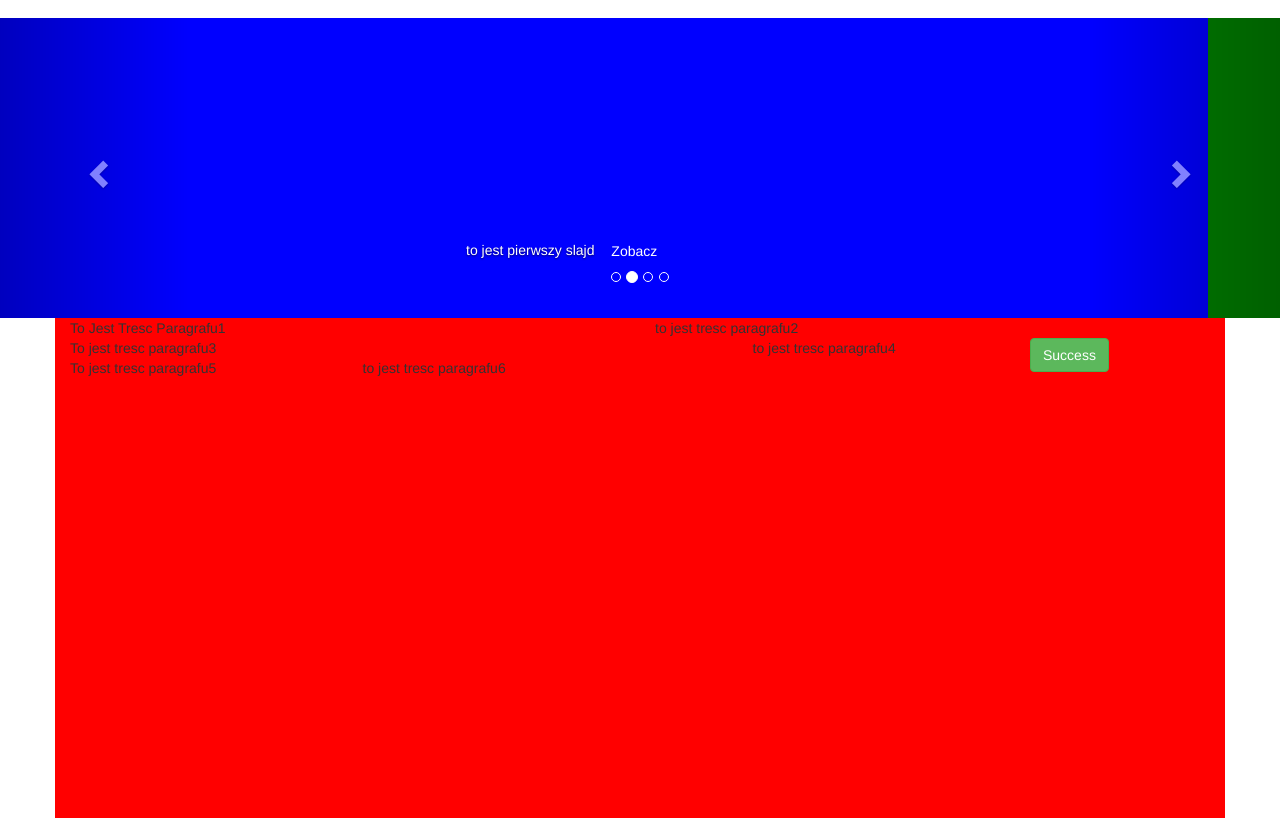
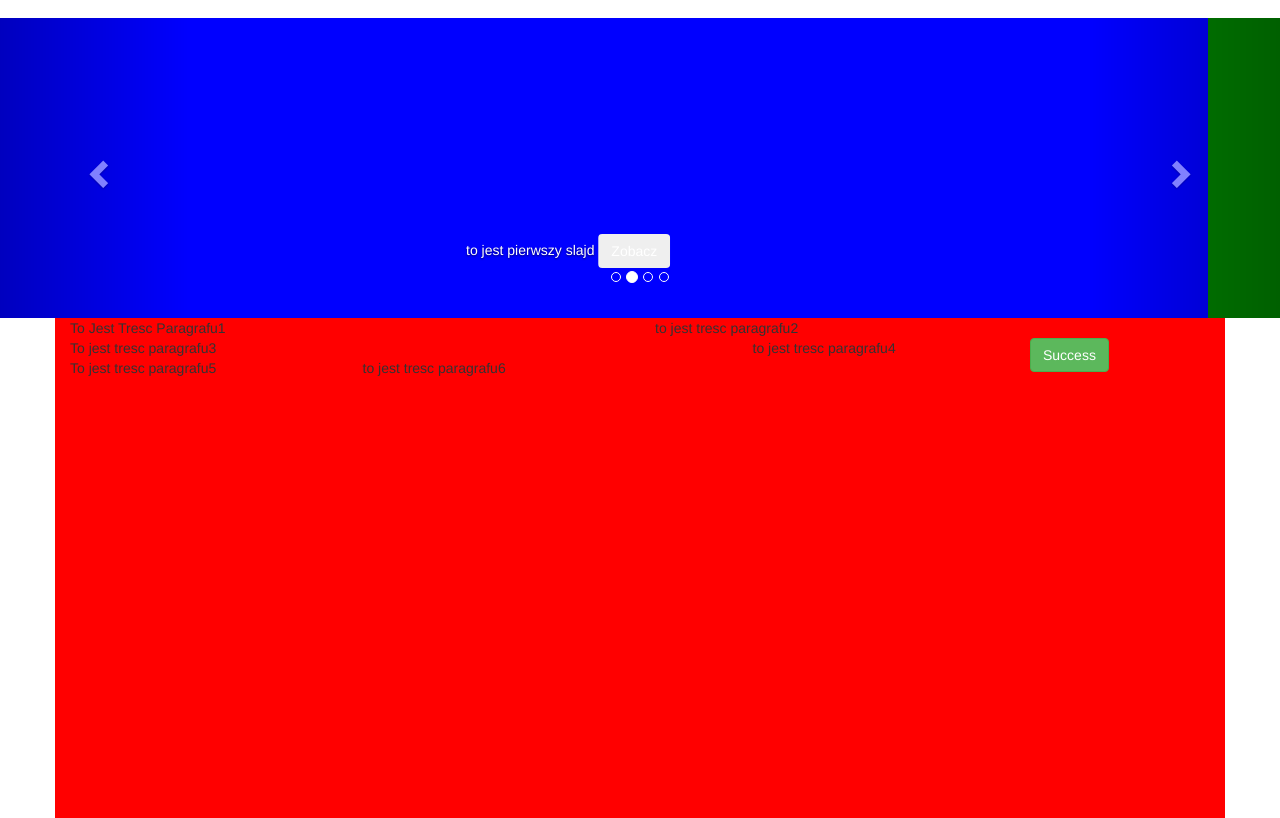
Before and after one commit to ULADG/bootstrap, a plain HTML site: page index.html in a window 1280 px wide. Shown: the part 104-922 px from the top of the page. Drawn offline with Linux system fonts and the light colour scheme.

Commit message:
korekta button

```diff
--- a/index.html
+++ b/index.html
@@ -48,26 +48,26 @@
   <div class="carousel-inner" role="listbox">
     <div class="item active">
 
-      <div class="carousel-caption">to jest pierwszy slajd  <bottom class="btn btn default">Zobacz</bottom>
+      <div class="carousel-caption">to jest pierwszy slajd  <button class="btn btn default">Zobacz</button>
 
 
       </div>
     </div>
     <div class="item">
 
-      <div class="carousel-caption">to jest drugi slajd  <bottom class="btn btn default">Zobacz</bottom>
+      <div class="carousel-caption">to jest drugi slajd  <button class="btn btn default">Zobacz</button>
 
       </div>
     </div>
     <div class="item">
 
-      <div class="carousel-caption">to jest trzeci slajd  <bottom class="btn btn default">Zobacz</bottom>
+      <div class="carousel-caption">to jest trzeci slajd  <button class="btn btn default">Zobacz</button>
 
       </div>
     </div>
     <div class="item">
 
-      <div class="carousel-caption">to jest czwarty slajd  <bottom class="btn btn default">Zobacz</bottom>
+      <div class="carousel-caption">to jest czwarty slajd  <button class="btn btn default">Zobacz</button>
 
       </div>
     </div>
@@ -123,4 +123,5 @@
 <!-- main script -->
 <script src="js/main.js"></script>
 
+
 </html>
```
